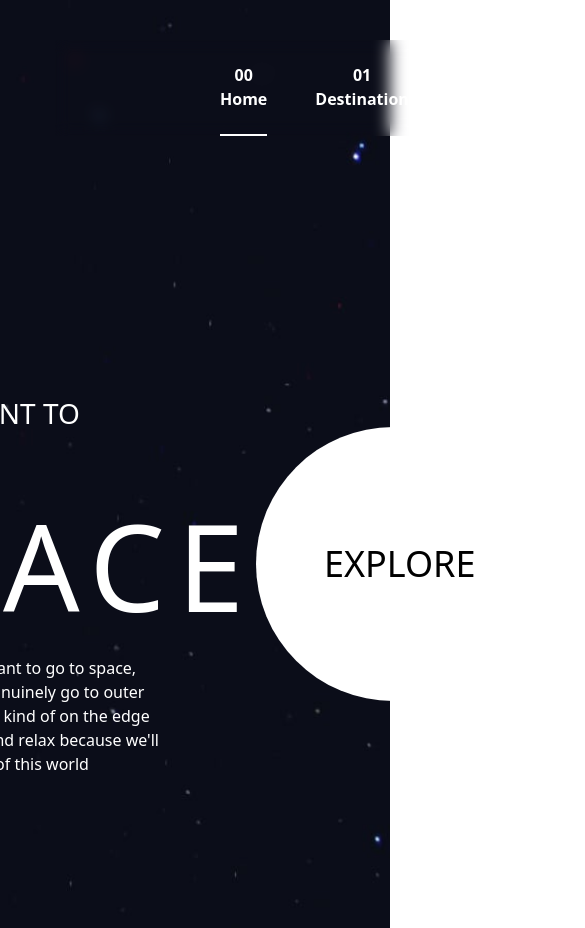
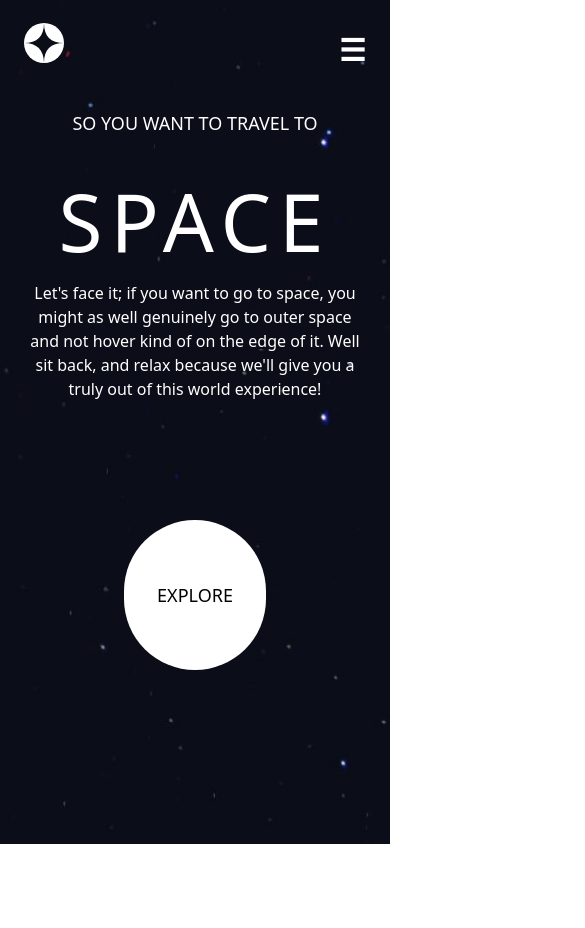
Before and after one commit to DanielApple05/Space-Tourism-site, a React (Vite) app: page / in a window 390 px wide. Shown: the top 928 px of the page, 585 px wide, since content can reach past the window. After the commit the page ends 844 px from the top, so only its background shows below. Built offline with nearby package versions, Linux system fonts and the light colour scheme.

Commit message:
"first responsive page"

```diff
--- a/src/components/headerComponents/header.jsx
+++ b/src/components/headerComponents/header.jsx
@@ -6,13 +6,14 @@ import LogoBox from './logoBox.jsx'
 
 const header = () => {
   return (
-    <div className='mt-[40px] flex justify-between h-[96px] w-[100%] '>
+    <div className=' flex xl:justify-between justify-between xl:h-[96px] h-[86px] w-[100%] xl:mt-[40px] mt-[0px] '>
 
       <div className=' flex items-center w-[40%]'>
 
           <LogoBox/>
 
       </div>
+
        <NavButtons />
     </div>
   );
--- a/src/components/headerComponents/logoBox.jsx
+++ b/src/components/headerComponents/logoBox.jsx
@@ -5,8 +5,8 @@ const logoBox = () => {
   return (
 
 
-        <div className='flex justify-center items-center ml-[55px]'>
-          <img src={Logo} alt="" className='w-[48px] h-[48px] '/>
+        <div className='flex justify-center items-center xl:ml-[55px] ml-[24px]'>
+          <img src={Logo} alt="" className='xl:w-[48px] h-[40px] xl:h-[48px] h-[40px] '/>
         </div>
 
   );
--- a/src/components/headerComponents/navButtons.jsx
+++ b/src/components/headerComponents/navButtons.jsx
@@ -4,13 +4,14 @@ import Tabs from "./tabs.jsx";
 
 const NavButtons = () => {
   const navigate = useNavigate();
-  const {pathname} = useLocation();
+  const { pathname } = useLocation();
   const [activeIndex, setActiveIndex] = useState(0); // initial tab
 
   const handleNavClick = (index, tab) => {
     navigate(tab.path);
     setActiveIndex(index);
   }
+  const [isOpen, setIsOpen] = useState(false);
 
   const findCurrentTabIndex = () => {
     const currentTabIndex = Tabs.findIndex(tab => tab.path === pathname);
@@ -22,13 +23,14 @@ const NavButtons = () => {
   }, [pathname]);
 
   return (
-    <div className="flex gap-[48px] backdrop-blur-sm pr-[64px] pl-[165px]">
+    <div className="flex xl:backdrop-blur-sm transparent xl:pr-[64px] pr-[24px]  xl:pl-[165px] pl-[139px]  ">
+
+      <div className="hidden xl:flex gap-[48px]  ">
         {Tabs.map((tab, index) => (
           <button
             key={index}
             onClick={() => handleNavClick(index, tab)}
-              className={`text-white font-bold  cursor-pointer hover:border-b-gray-500 hover:border-white ${
-             activeIndex === index
+            className={`text-white font-bold  cursor-pointer hover:border-b-gray-500  ${activeIndex === index
               ? "border-b-2 border-white hover:border-b-white "
               : "border-b-2 border-transparent"
               }`}
@@ -36,6 +38,44 @@ const NavButtons = () => {
             {tab.label}
           </button>
         ))}
+      </div >
+
+   <div className=" z-50 py-[32px] pl-[24px]">
+       <button
+        className="xl:hidden text-3xl text-white font-bold ]"
+        onClick={() => setIsOpen(!isOpen)}
+      >
+        ☰
+      </button>
+
+   </div>
+
+      <div
+        className={`fixed right-0 h-screen w-[70%] backdrop-blur-sm text-white pl-[32px]
+  transform transition-transform duration-300 ease-in-out
+  xl:hidden z-40 mt-[100px]
+  ${isOpen ? "translate-x-0 " : "translate-x-full"}`}
+      >
+        <div className="grid gap-[32px] w-[100%] ">
+          {Tabs.map((tab, index) => (
+            <button
+              key={index}
+              onClick={() => {
+                handleNavClick(index, tab);
+                setIsOpen(false);
+              }}
+              className={`font-bold text-lg text-start hover:border-r-gray-500 ${activeIndex === index
+              ? "border-r-2 border-white hover:border-r-white "
+              : "border-r-2 border-transparent"
+              }`}
+            >
+              {tab.label}
+            </button>
+          ))}
+        </div>
+      </div>
+
+
     </div>
   );
 };
--- a/src/pages/index.jsx
+++ b/src/pages/index.jsx
@@ -4,77 +4,49 @@ import Background from '../assets/images/background-home-desktop.jpg'
 import { Link } from 'react-router-dom';
 import Tab from '../components/headerComponents/tabs.jsx';
 
-
-
-
-const Home =  ( {tab, index} ) => {
-
+const Home = ({ tab, index }) => {
 
   return (
-    <div className="min-h-screen  bg-cover flex flex-col "
+    <div className=" xl:pt-[40px] pt-[0px] min-h-screen bg-norepeat bg-cover"
       style={{ backgroundImage: `url(${Background})` }} >
+      <Header />
+      <div className='flex flex-1 justify-center xl:pt-[128px] pt-[0px] '>
+        <div className=' flex xl:px-[165px] px-[24px] xl:py-[128px] py-[24px] '>
+          <div className=' flex  xl:flex grid  text-white  w-[100%] xl:gap-[5%] gap-[0px] '>
+            <div className=' xl:w-[45%] w-[100%] xl:space-y-0 space-y-[24px] xl:text-left text-center'>
 
+              <h3 className='xl:text-[28px] text-[18px] ' >SO YOU WANT TO TRAVEL TO</h3>
 
-      <Header />
+              <span className=' xl:text-[120px] text-[80px] tracking-widest'> SPACE</span>
 
-
-
-      <div className='flex flex-1 justify-center pt-[128px] '>
-        <div className=' flex px-[165px] py-[128px] '>
-
-
-
-
-
-          <div className=' flex    text-white  w-[100%] gap-[5%]'>
-            <div className=' w-[45%] '>
-
-              <h3 className='text-[28px] ' >SO YOU WANT TO TRAVEL TO</h3>
-
-
-              <span className=' text-[120px] tracking-widest'> SPACE</span>
-
-
-
-              <p>  Let's face it; if you want to go to space, you might as well genuinely go to
+              <p>  Let's face it; if you want to go to space, you might as well  genuinely go to
                 outer space and not hover kind of on the edge of it. Well sit back, and relax
-                because we'll give you a truly out of this world experience!</p>
+                because we'll give you a truly out of this world experience!
+              </p>
 
             </div>
 
+            <div className=' xl:w-[50%] w-[100%] flex xl:flex-row-reverse justify-around   xl:my-[35px] my-[119px] '>
 
 
-            <div className='w-[50%] flex flex-row-reverse my-[35px]'>
-              <div className=' '>
-
-                <button   className=' text-4xl text-black cursor-pointer
-                py-[117px] px-[68px]
+              <button className=' xl:text-4xl text-lg text-black cursor-pointer
+                xl:py-[117px] py-[61px] xl:px-[68px] px-[33px]
                  bg-white rounded-full
                  hover:ring-white/40
                  hover:ring-[50px]
-                '  onClick={()=> tab.index[1]}
+                '  onClick={() => tab.index[1]}
 
-                  >EXPLORE</button>
+              >EXPLORE</button>
 
-
-              </div>
             </div>
           </div>
-
-
-
-
-
         </div>
 
         <Link
           to="/destinations"
-
         >
-
         </Link>
       </div>
-
 
     </div>
   );
```
Also changed, not shown: src/components/headerComponents/mobileNavBtn.jsx (added, +11 -0 lines). Lines whose indentation alone changed are shown as unchanged.
